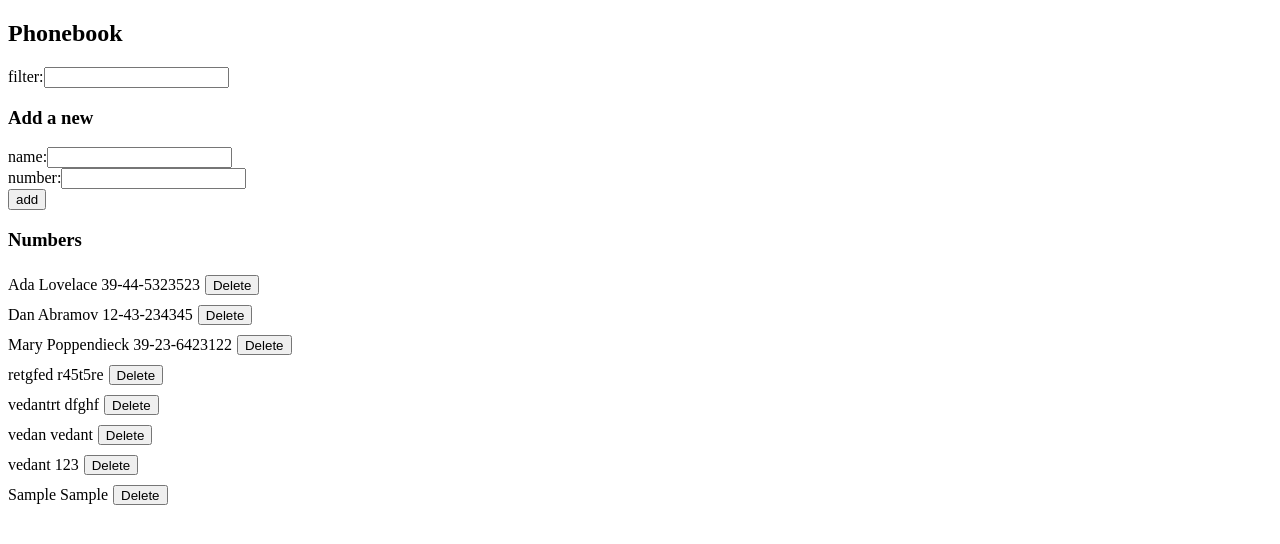
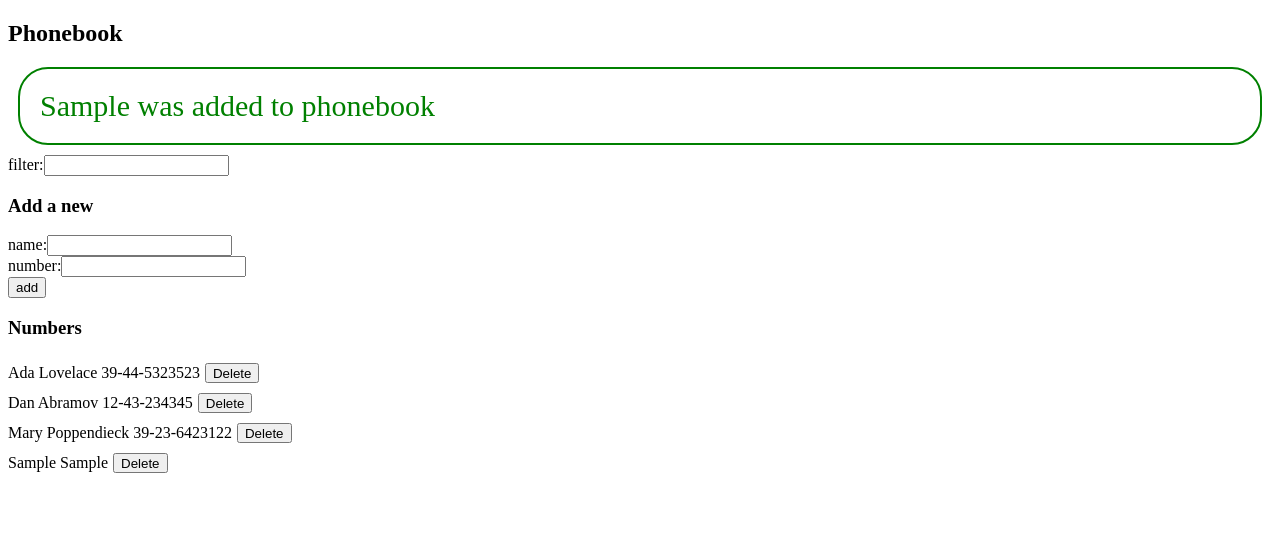
Before and after one commit to vedantjangid/FullStackOpen, a React (Vite) app in the folder part2/Phonebook/: page / in a window 1280 px wide. Both pictures are taken after typing "Sample", "Sample" into the empty fields and a click on the button "add". Shown: the top 544 px of the page. Built offline with nearby package versions, Linux system fonts and the light colour scheme; no server answers; data requests are answered from the project's data file.

Commit message:
completed 2.17

```diff
--- a/part2/Phonebook/db.json
+++ b/part2/Phonebook/db.json
@@ -14,26 +14,6 @@
       "name": "Mary Poppendieck",
       "number": "39-23-6423122",
       "id": 4
-    },
-    {
-      "name": "retgfed",
-      "number": "r45t5re",
-      "id": 5
-    },
-    {
-      "name": "vedantrt",
-      "number": "dfghf",
-      "id": 7
-    },
-    {
-      "name": "vedan",
-      "number": "vedant",
-      "id": 8
-    },
-    {
-      "name": "vedant",
-      "number": "123",
-      "id": 9
     }
   ]
 }
--- a/part2/Phonebook/src/App.jsx
+++ b/part2/Phonebook/src/App.jsx
@@ -2,6 +2,7 @@ import { useState, useEffect } from "react";
 import Filter from "./components/Filter";
 import PersonForm from "./components/PersonForm";
 import Persons from "./components/Persons";
+import Notification from "./components/Notification";
 import { getAll, create, deleteNote, update } from "../src/services/notes";
 
 const App = () => {
@@ -9,6 +10,7 @@ const App = () => {
   const [newName, setNewName] = useState("");
   const [newNumber, setNewNumber] = useState("");
   const [filter, setFilter] = useState("");
+  const [alert, setAlert] = useState("");
 
   const handleNameChange = (e) => setNewName(e.target.value);
   const handleNumberChange = (e) => setNewNumber(e.target.value);
@@ -27,8 +29,6 @@ const App = () => {
       }
     });
 
-    console.log(sameNameId);
-
     console.log(nameExists.id);
     if (nameExists) {
       const userConfirmed = window.confirm(
@@ -41,7 +41,16 @@ const App = () => {
           number: newNumber,
         };
 
-        update(sameNameId, newPerson);
+        update(sameNameId, newPerson).catch(() => {
+          setAlert(`the note '${newName}' was already deleted from server`);
+          setPersons(persons.filter((n) => n.name !== newName));
+        });
+
+        setAlert(`Number was changed for ${newName}`);
+        setTimeout(() => {
+          setAlert(null);
+        }, 5000);
+
         getAll().then((response) => {
           const data = response.data;
           setPersons(data);
@@ -57,6 +66,10 @@ const App = () => {
         number: newNumber,
       };
       create(newPerson);
+      setAlert(`${newName} was added to phonebook`);
+      setTimeout(() => {
+        setAlert(null);
+      }, 5000);
       console.log("posted");
       setPersons([...persons, newPerson]);
       setNewName("");
@@ -189,6 +202,8 @@ const App = () => {
     <div>
       <h2>Phonebook</h2>
 
+      <Notification message={alert} />
+
       <Filter filter={filter} handleFilterChange={handleFilterChange} />
 
       <h3>Add a new</h3>
--- /dev/null
+++ b/part2/Phonebook/src/components/Notification.jsx
@@ -0,0 +1,8 @@
+function Notification({ message }) {
+  if (!message) {
+    return null;
+  }
+  return <div className="succsess">{message}</div>;
+}
+
+export default Notification;
--- /dev/null
+++ b/part2/Phonebook/src/index.css
@@ -0,0 +1,8 @@
+.succsess {
+    color: green;
+    font-size: 30px;
+    border: 2px solid green;
+    padding: 20px;
+    border-radius: 30px;
+    margin: 10px;
+}
--- a/part2/Phonebook/src/main.jsx
+++ b/part2/Phonebook/src/main.jsx
@@ -1,4 +1,5 @@
 import ReactDOM from "react-dom/client";
+import "./index.css";
 
 import App from "./App";
 
```
